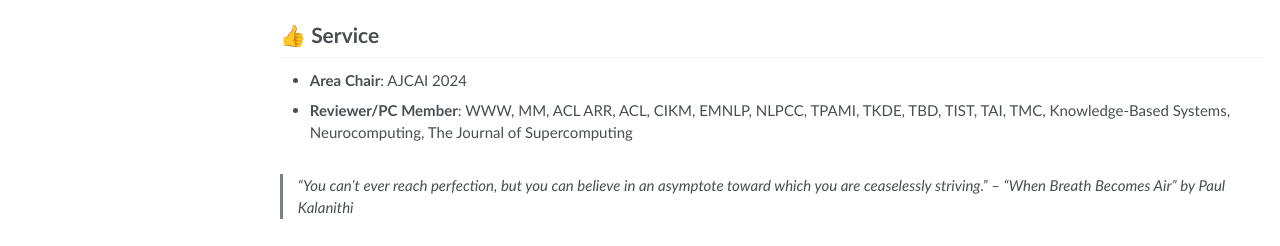
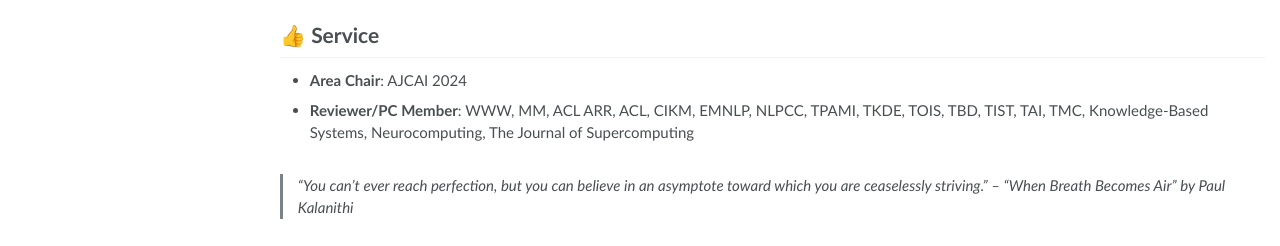
Before and after one commit to YuxiaWu/YuxiaWu.github.io, a Jekyll site: the page built from _pages/about.md, in a window 1280 px wide and 900 px high, scrolled down 1671 px. Shown: the part 651-897 px from the top of the window. Built offline with Jekyll 4.4.1, drawn with Linux system fonts in a browser that asks for light colours; some web fonts are replaced.

Commit message:
Update about.md

```diff
--- a/_pages/about.md
+++ b/_pages/about.md
@@ -129,6 +129,6 @@
 
 # 👍 Service
 - **Area Chair**: AJCAI 2024
-- **Reviewer/PC Member**: WWW, MM, ACL ARR, ACL, CIKM, EMNLP, NLPCC, TPAMI, TKDE, TBD, TIST, TAI, TMC, Knowledge-Based Systems, Neurocomputing, The Journal of Supercomputing
+- **Reviewer/PC Member**: WWW, MM, ACL ARR, ACL, CIKM, EMNLP, NLPCC, TPAMI, TKDE, TOIS, TBD, TIST, TAI, TMC, Knowledge-Based Systems, Neurocomputing, The Journal of Supercomputing
 
 > "You can’t ever reach perfection, but you can believe in an asymptote toward which you are ceaselessly striving." – "When Breath Becomes Air" by *Paul Kalanithi*
```
